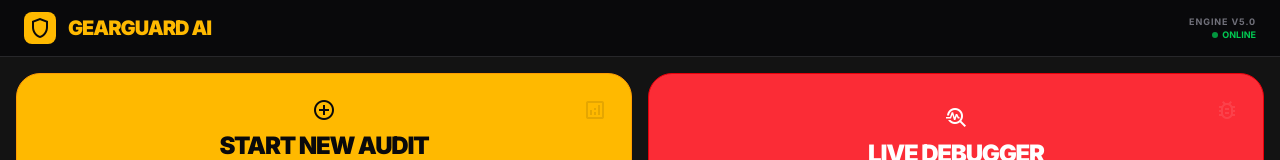
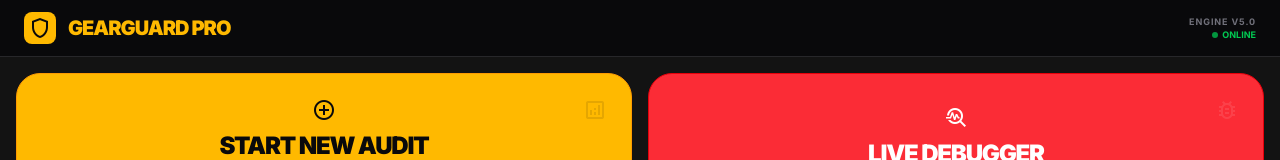
Before and after one commit to Gopinanagare/geargaurdpro, a React (Vite) app in the folder client/: page / in a window 1280 px wide. Shown: the top 160 px of the page. Built offline with nearby package versions, Linux system fonts and the light colour scheme.

Commit message:
feat: complete GearGuard PRO platform with Debugger Agent and updated branding

```diff
--- a/client/index.html
+++ b/client/index.html
@@ -4,7 +4,7 @@
     <meta charset="UTF-8" />
     <link rel="icon" type="image/png" href="/favicon.png" />
     <meta name="viewport" content="width=device-width, initial-scale=1.0" />
-    <title>GearGuard AI | Industrial Forensic Audit</title>
+    <title>GearGuard PRO | Industrial Forensic Audit</title>
     <link href="https://fonts.googleapis.com/css2?family=Inter:wght@400;500;600;700;800;900&display=swap" rel="stylesheet"/>
     <link href="https://fonts.googleapis.com/css2?family=Material+Symbols+Outlined:wght,FILL@100..700,0..1&display=swap" rel="stylesheet"/>
   </head>
--- a/client/src/components/AuditHistory.jsx
+++ b/client/src/components/AuditHistory.jsx
@@ -8,7 +8,7 @@ const AuditHistory = ({ historyData, onNavigate, onClearHistory }) => {
           <div className="w-8 h-8 lg:w-10 lg:h-10 rounded-lg bg-amber-400 flex items-center justify-center">
             <span className="material-symbols-outlined text-zinc-950 text-lg lg:text-xl font-bold">shield</span>
           </div>
-          <h1 className="text-amber-400 font-black tracking-tighter text-xl lg:text-2xl uppercase">GEARGUARD AI</h1>
+          <h1 className="text-amber-400 font-black tracking-tighter text-xl lg:text-2xl uppercase">GEARGUARD PRO</h1>
         </div>
         <div className="flex items-center gap-2">
           <span className="uppercase tracking-widest text-[10px] font-bold text-zinc-500">{historyData?.length || 0} Records</span>
--- a/client/src/components/AuditReport.jsx
+++ b/client/src/components/AuditReport.jsx
@@ -54,7 +54,7 @@ const AuditReport = ({ auditData, onNavigate, onOpenChat, showToast }) => {
           <div className="w-8 h-8 lg:w-10 lg:h-10 rounded-lg bg-amber-400 flex items-center justify-center">
             <span className="material-symbols-outlined text-zinc-950 text-lg lg:text-xl font-bold">shield</span>
           </div>
-          <h1 className="text-amber-400 font-black tracking-tighter text-xl lg:text-2xl uppercase leading-none">GEARGUARD AI</h1>
+          <h1 className="text-amber-400 font-black tracking-tighter text-xl lg:text-2xl uppercase leading-none">GEARGUARD PRO</h1>
         </div>
         <div className="flex items-center gap-2 lg:gap-3 print:hidden">
           <div className="hidden lg:flex flex-col items-end border-r border-zinc-800 pr-4">
--- a/client/src/components/CircuitAnalysis.jsx
+++ b/client/src/components/CircuitAnalysis.jsx
@@ -194,7 +194,7 @@ const CircuitAnalysis = ({ onNavigate, onAnalysisComplete }) => {
           <div className="w-8 h-8 rounded-lg bg-amber-400 flex items-center justify-center">
             <span className="material-symbols-outlined text-zinc-950 text-lg font-bold">shield</span>
           </div>
-          <h1 className="text-amber-400 font-black tracking-tighter text-xl uppercase leading-none">GEARGUARD AI</h1>
+          <h1 className="text-amber-400 font-black tracking-tighter text-xl uppercase leading-none">GEARGUARD PRO</h1>
         </div>
         <div className="flex items-center gap-4">
           <div className="flex flex-col items-end">
--- a/client/src/components/Dashboard.jsx
+++ b/client/src/components/Dashboard.jsx
@@ -19,7 +19,7 @@ const Dashboard = ({ onNavigate, historyData = [] }) => {
           <div className="w-8 h-8 rounded-lg bg-amber-400 flex items-center justify-center">
             <span className="material-symbols-outlined text-zinc-950 text-lg font-bold">shield</span>
           </div>
-          <h1 className="text-amber-400 font-black tracking-tighter text-xl uppercase leading-none">GEARGUARD AI</h1>
+          <h1 className="text-amber-400 font-black tracking-tighter text-xl uppercase leading-none">GEARGUARD PRO</h1>
         </div>
         <div className="flex items-center gap-4">
           <div className="flex flex-col items-end">
--- a/client/src/components/DebuggerAgent.jsx
+++ b/client/src/components/DebuggerAgent.jsx
@@ -68,7 +68,7 @@ const DebuggerAgent = ({ onNavigate, showToast }) => {
           <div className="w-8 h-8 lg:w-10 lg:h-10 rounded-lg bg-red-500 flex items-center justify-center">
             <span className="material-symbols-outlined text-white text-lg lg:text-xl font-bold">bug_report</span>
           </div>
-          <h1 className="text-red-400 font-black tracking-tighter text-xl lg:text-2xl uppercase leading-none">DEBUGGER</h1>
+          <h1 className="text-red-400 font-black tracking-tighter text-xl lg:text-2xl uppercase leading-none">GEARGUARD PRO</h1>
         </div>
         {diagnosis && (
           <button onClick={reset} className="bg-zinc-900 border border-zinc-800 hover:border-red-400 transition-all px-3 py-1.5 rounded-lg">
--- a/client/src/components/KnowledgeBase.jsx
+++ b/client/src/components/KnowledgeBase.jsx
@@ -37,7 +37,7 @@ const KnowledgeBase = ({ onNavigate, showToast }) => {
           <div className="w-8 h-8 lg:w-10 lg:h-10 rounded-lg bg-amber-400 flex items-center justify-center">
             <span className="material-symbols-outlined text-zinc-950 text-lg lg:text-xl font-bold">shield</span>
           </div>
-          <h1 className="text-amber-400 font-black tracking-tighter text-xl lg:text-2xl uppercase leading-none">GEARGUARD AI</h1>
+          <h1 className="text-amber-400 font-black tracking-tighter text-xl lg:text-2xl uppercase leading-none">GEARGUARD PRO</h1>
         </div>
       </header>
 
--- a/client/src/components/MaintenancePlanner.jsx
+++ b/client/src/components/MaintenancePlanner.jsx
@@ -59,7 +59,7 @@ const MaintenancePlanner = ({ onNavigate, auditData, historyData, onUpdateAudit,
           <div className="w-8 h-8 lg:w-10 lg:h-10 rounded-lg bg-amber-400 flex items-center justify-center">
             <span className="material-symbols-outlined text-zinc-950 text-lg lg:text-xl font-bold">shield</span>
           </div>
-          <h1 className="text-amber-400 font-black tracking-tighter text-xl lg:text-2xl uppercase leading-none">GEARGUARD AI</h1>
+          <h1 className="text-amber-400 font-black tracking-tighter text-xl lg:text-2xl uppercase leading-none">GEARGUARD PRO</h1>
         </div>
         <div className="flex gap-2">
           <button onClick={copySchedule} disabled={!schedule} className="bg-zinc-900 border border-zinc-800 hover:border-cyan-400 transition-all p-2 lg:p-3 rounded-lg group disabled:opacity-30">
```
Also changed, not shown: 2 other files (tests, documents, lock files or other folders).
